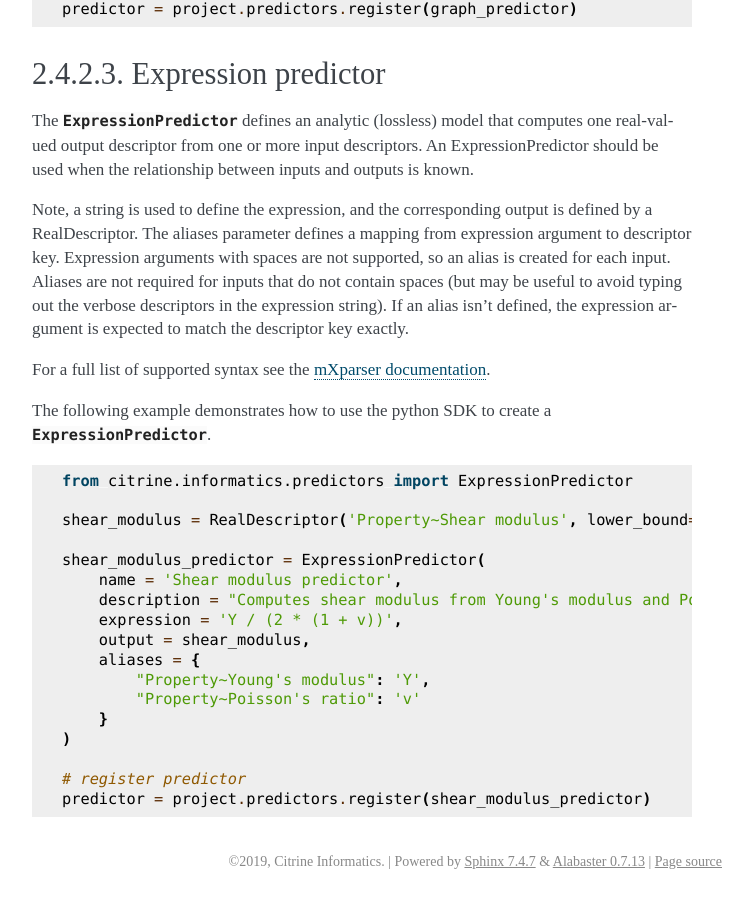
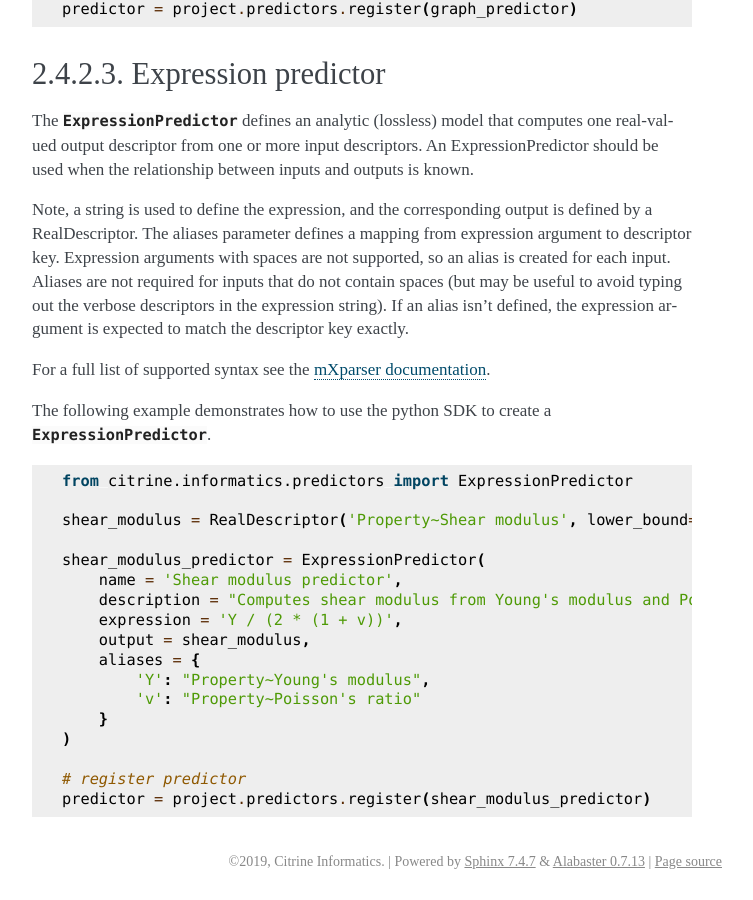
Before and after one commit to CitrineInformatics/citrine-python, a Sphinx documentation site: the page built from docs/source/workflows/predictors.rst, in a window 1280 px wide and 900 px high, scrolled down 1869 px. Shown: the whole window, without its empty margins (388-1141 px from the left). Built offline with Sphinx 7.4.7, drawn with Linux system fonts in a browser that asks for light colours.

Commit message:
Fixed key-value order in alias map.

```diff
--- a/docs/source/workflows/predictors.rst
+++ b/docs/source/workflows/predictors.rst
@@ -119,8 +119,8 @@ The following example demonstrates how to use the python SDK to create a :class:
        expression = 'Y / (2 * (1 + v))',
        output = shear_modulus,
        aliases = {
-           "Property~Young's modulus": 'Y',
-           "Property~Poisson's ratio": 'v'
+           'Y': "Property~Young's modulus",
+           'v': "Property~Poisson's ratio"
        }
    )
 
```
Also changed, not shown: 2 other files.
